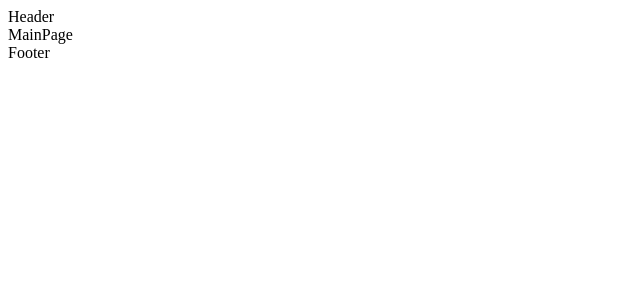
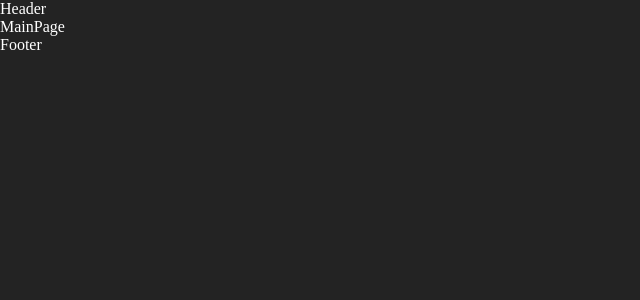
Before and after one commit to gamenarkyt/ReactTemplate, a React (Vite) app: page / in a window 1280 px wide. Shown: the top 300 px of the page, without its empty margins (0-640 px from the left). Built offline with nearby package versions, Linux system fonts and the light colour scheme.

Commit message:
add base styles

```diff
--- a/src/styles/styles.scss
+++ b/src/styles/styles.scss
@@ -0,0 +1,16 @@
+@import url("https://fonts.googleapis.com/css2?family=Poppins:ital,wght@0,400;0,500;0,600;0,700;0,800;0,900;1,400;1,500;1,600;1,700;1,800;1,900&family=Roboto:ital,wght@0,400;0,500;0,700;0,900;1,400;1,500;1,700;1,900&display=swap");
+
+* {
+  margin: 0;
+  padding: 0;
+  box-sizing: border-box;
+}
+
+html,
+body {
+  width: auto;
+  height: auto;
+
+  color: white;
+  background-color: #232323;
+}
```
